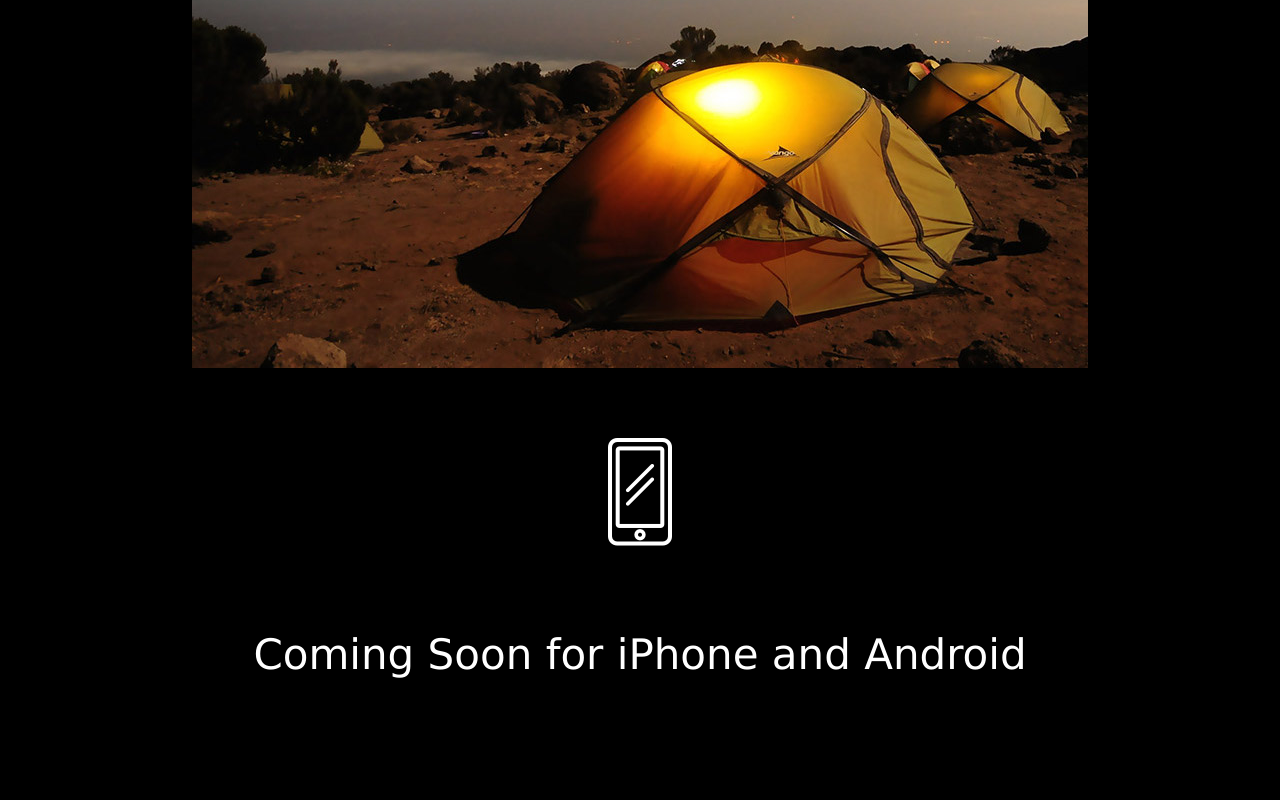
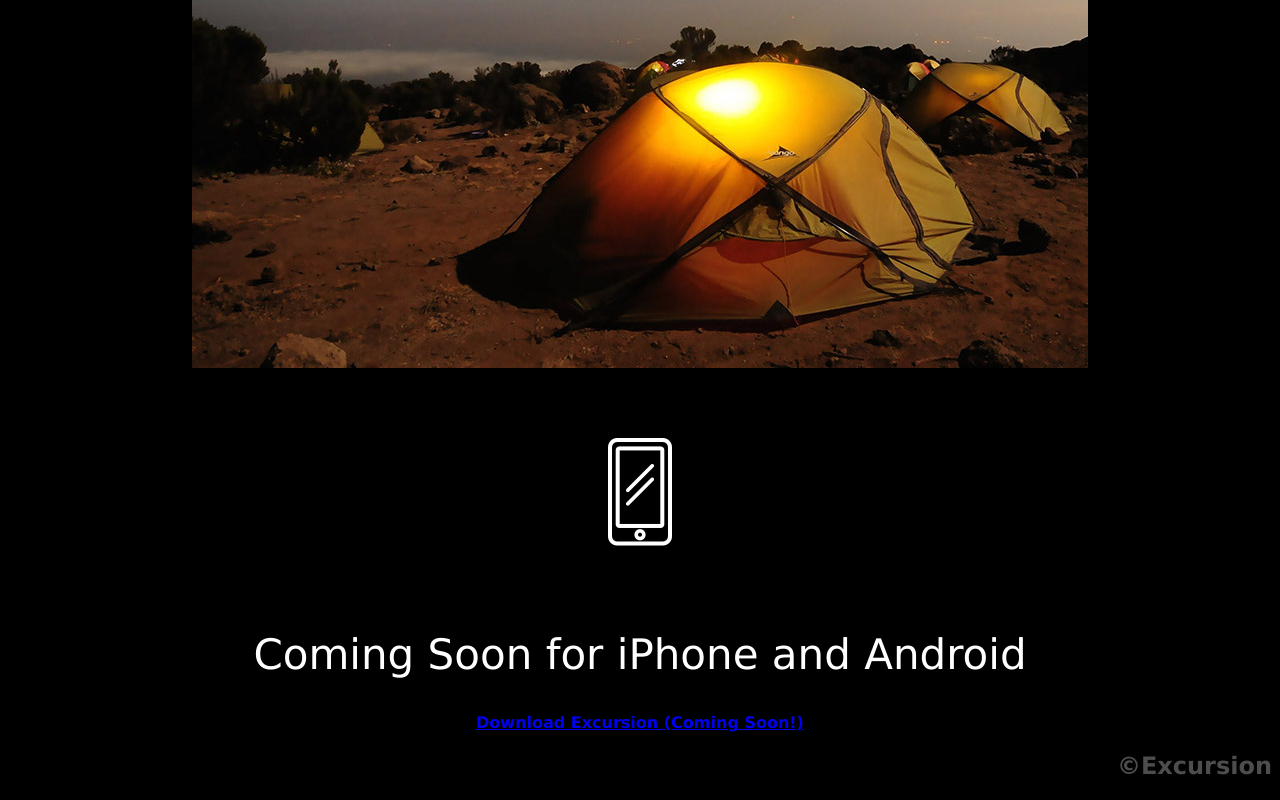
Before and after one commit to sevag-tafnakaji/excursion, a plain HTML site: page index.html in a window 1280 px wide. Shown: the part 637-1437 px from the top of the page. Before the commit the page ends 1390 px from the top, so only its background shows below. Drawn offline with Linux system fonts and the light colour scheme.

Commit message:
final - added copyright

```diff
--- a/index.html
+++ b/index.html
@@ -27,8 +27,15 @@
                 <img src="resources/media/phone-excursion.png" alt="">
                 <p><br></p>
                 <h2>Coming Soon for iPhone and Android</h2>
-                <h3 class="subtitle">Download Excursion (Coming Soon!)</h3>
+                <h3 class="subtitle">
+                    <a href="#">
+                        Download Excursion (Coming Soon!)
+                    </a>
+                </h3>
             </section>
         </main>
+        <footer class=end>
+            <h2>&#169Excursion</h2>
+        </footer>
     </body>
 </html>
--- a/resources/css/style.css
+++ b/resources/css/style.css
@@ -11,7 +11,7 @@ body {
     font-weight: normal;
 }
 
-.title-of-page h3 {
+h3.subtitle{
     color: Aquamarine;
     font-size: 16px;
 }
@@ -26,3 +26,9 @@ body {
     font-size: 21px;
     color: gray;
 }
+
+.end h2 {
+    text-align: right;
+    color: grey;
+    opacity: 0.6;
+}
```
